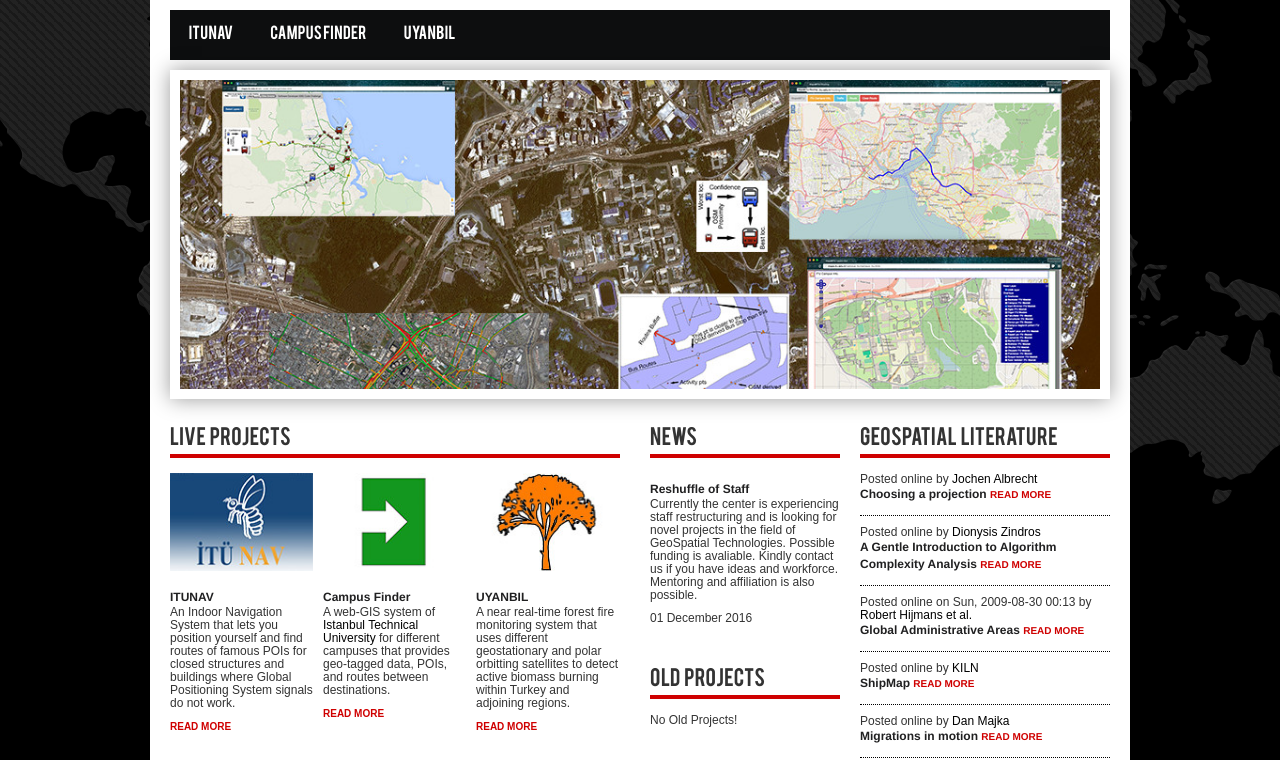
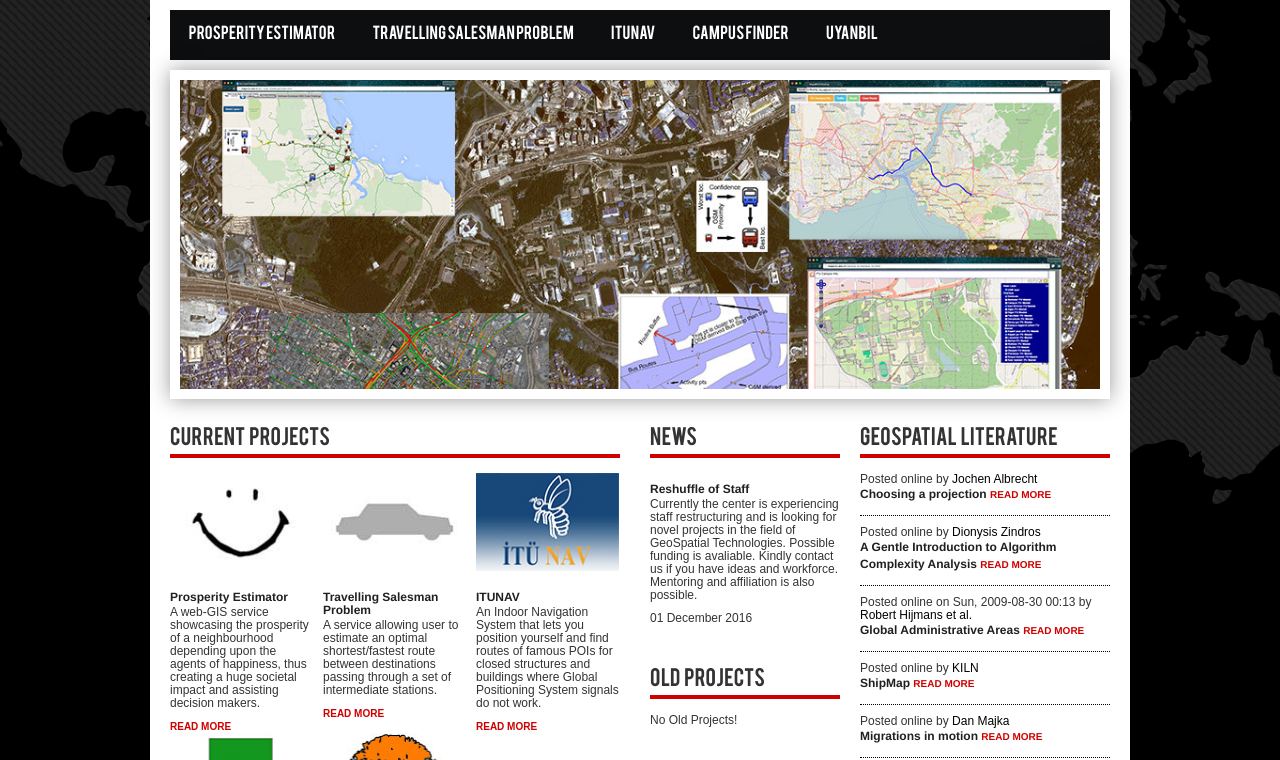
Before and after one commit to Zia-/cbs.itu.edu.tr, a plain HTML site: page index.html in a window 1280 px wide. Shown: the part 125-885 px from the top of the page. Drawn offline with Linux system fonts and the light colour scheme.

Commit message:
added omer hoca

```diff
--- a/index.html
+++ b/index.html
@@ -56,6 +56,8 @@
     <br>
     <div class="main_menu_area">
       <ul id="nav">
+        <li><a href="http://maps.itu.edu.tr/prosperityestimator" target="_blank">Prosperity Estimator</a></li>
+        <li><a href="http://maps.itu.edu.tr/travellingsalesmanproblem" target="_blank">Travelling Salesman Problem</a></li>
         <li><a href="https://play.google.com/store/apps/details?id=in.itunav.indoormaps&hl=en" target="_blank">ITUNAV</a>
           <!--<ul>
             <li><a href="#">Single item</a></li>
@@ -109,8 +111,19 @@
       <div class="main_content floatleft">
         <div class="left_coloum floatleft">
           <div class="single_left_coloum_wrapper">
-            <h2 class="title">Live Projects</h2>
+            <h2 class="title">Current Projects</h2>
             <!--<a class="more" href="">more</a>-->
+            <div class="single_left_coloum floatleft"> <img src="images/prosperityestimator.jpg" alt="" />
+              <h3>Prosperity Estimator</h3>
+              <p>A web-GIS service showcasing the prosperity of a neighbourhood depending upon
+                the agents of happiness, thus creating a huge societal impact and assisting
+              decision makers.</p>
+              <a class="readmore" href="http://maps.itu.edu.tr/prosperityestimator" target="_blank">read more</a> </div>
+            <div class="single_left_coloum floatleft"> <img src="images/travellingsalesmanproblem.jpg" alt="" />
+              <h3>Travelling Salesman Problem</h3>
+              <p>A service allowing user to estimate an optimal shortest/fastest route between destinations passing through a
+                set of intermediate stations.</p>
+              <a class="readmore" href="http://maps.itu.edu.tr/travellingsalesmanproblem" target="_blank">read more</a> </div>
             <div class="single_left_coloum floatleft"> <img src="images/indoorproject.jpg" alt="" />
               <h3>ITUNAV</h3>
               <p>An Indoor Navigation System
```
Also changed, not shown: about.html (+9 -0 lines), contact.html (+2 -0 lines), images/prosperityestimator.jpg (added), images/staff/omerozyildirim.jpg (added), images/travellingsalesmanproblem.jpg (added), 2 other files. Lines whose indentation alone changed are shown as unchanged.
